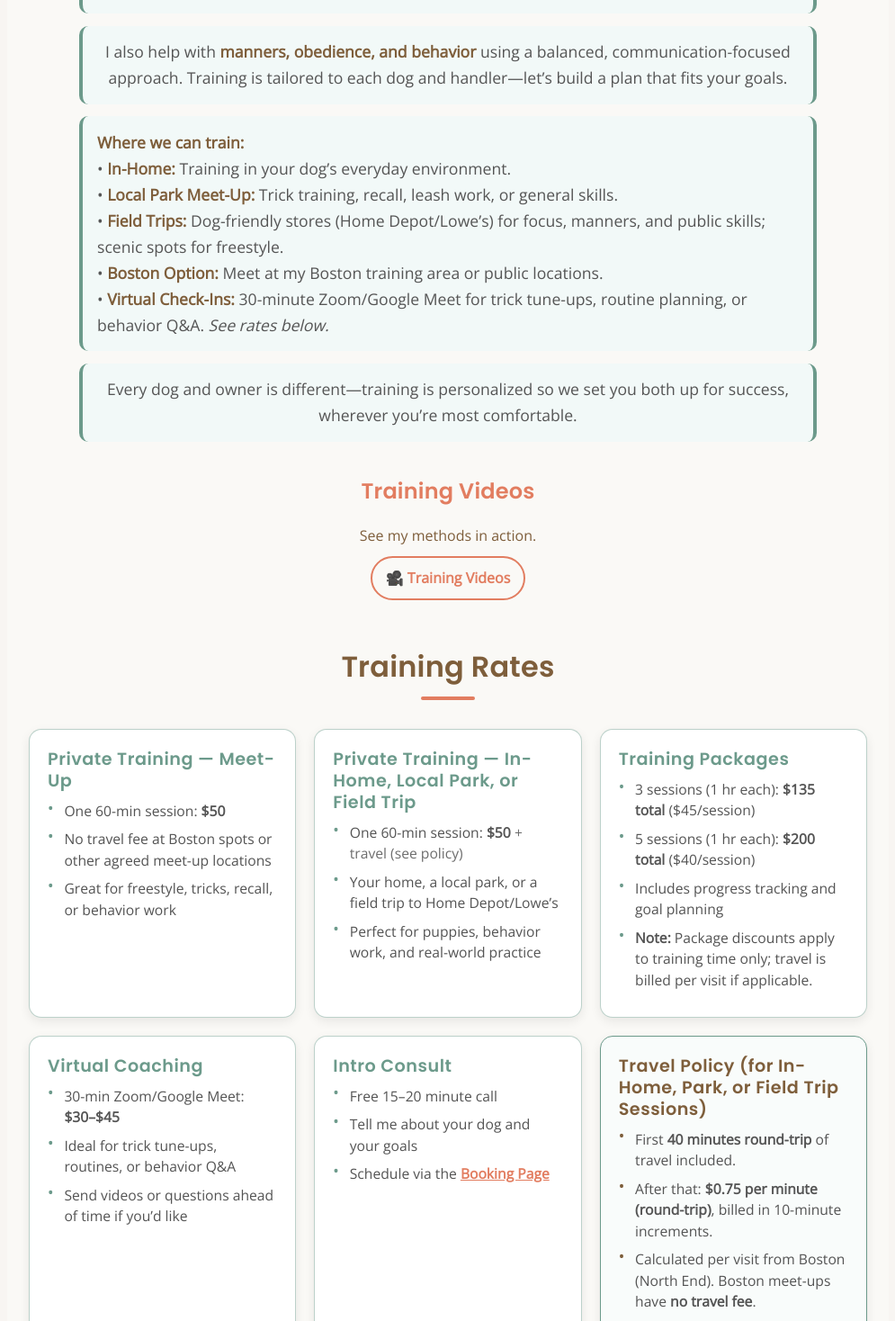
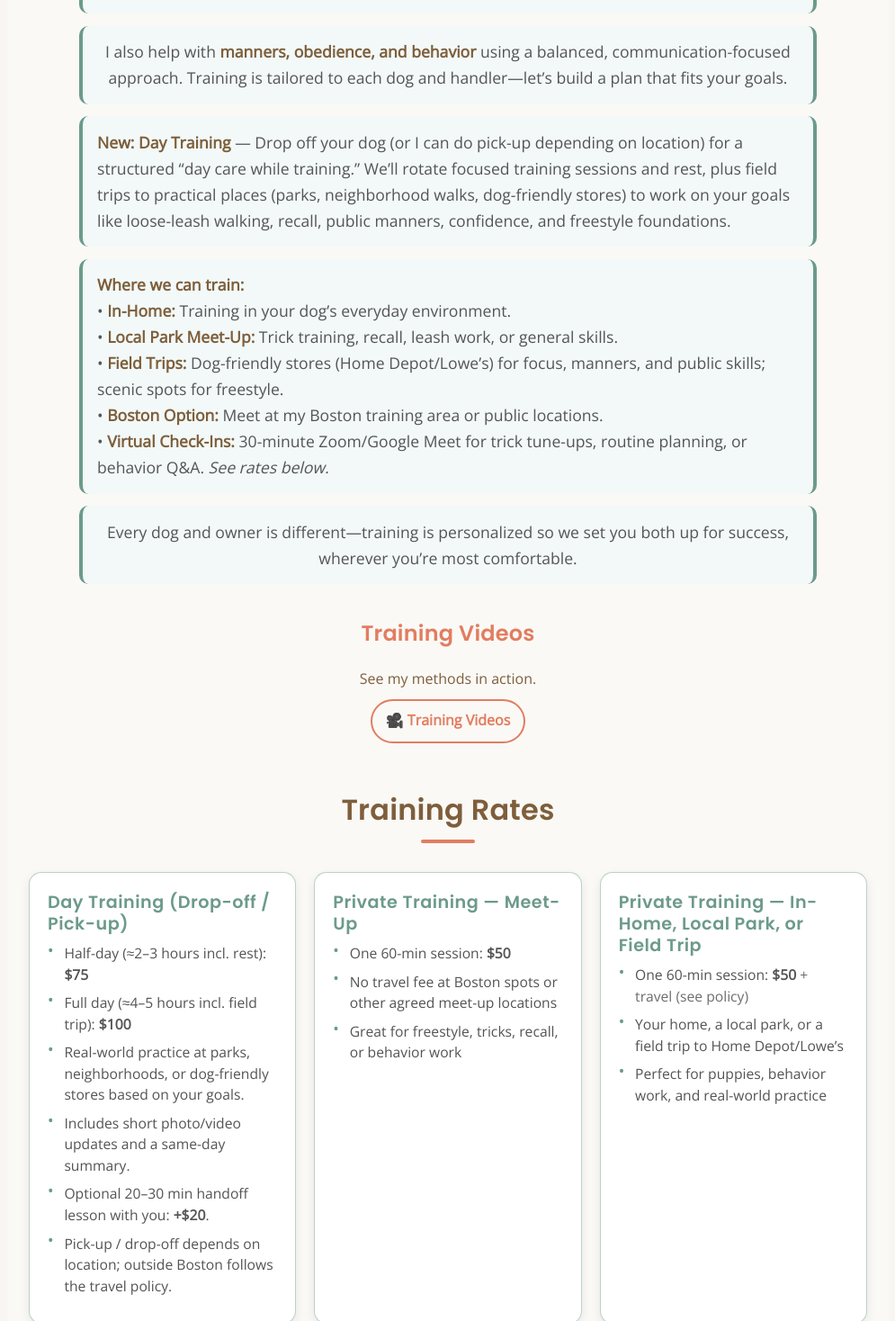
Before and after one commit to jpantano30/paisley-dog-gear, a React (Create React App) app: page /training in a window 1280 px wide. Shown: the part 602-2070 px from the top of the page at 90% size, without its empty margins (142-1137 px from the left). Built offline with nearby package versions, Linux system fonts and the light colour scheme.

Commit message:
adding day training

```diff
--- a/src/pages/TrainingForm.js
+++ b/src/pages/TrainingForm.js
@@ -8,8 +8,12 @@ const TrainingForm = () => {
     name: "",
     email: "",
     dogName: "",
+    dogAge: "",
+    dogBreed: "",
     goals: "",
-    experience: ""
+    experience: "",
+    referral: "",
+    serviceType: "" // NEW
   });
 
   const [showModal, setShowModal] = useState(false);
@@ -27,9 +31,7 @@ const TrainingForm = () => {
 
     fetch("https://formspree.io/f/mjkrolwr", {
       method: "POST",
-      headers: {
-        "Content-Type": "application/json"
-      },
+      headers: { "Content-Type": "application/json" },
       body: JSON.stringify(formData)
     })
       .then((res) => {
@@ -38,11 +40,6 @@ const TrainingForm = () => {
       })
       .catch(() => alert("Something went wrong. Please try again."));
   };
-
-  // {/* <br /><br />
-  //         I also offer help with <strong>manners, obedience, and behavior</strong> using a balanced, communication-focused approach.
-  //         Tools like prong collars or e-collars may be used if needed and are introduced thoughtfully and with consent.
-  //         Training is tailored to each dog and handler — let’s build a plan that fits your goals. */}
 
   return (
     <>
@@ -69,8 +66,11 @@ const TrainingForm = () => {
         content="Share your goals, get a tailored plan and pricing. Read the step-by-step training process."
       />
 
-      {/* FAQ JSON-LD */}
-      <script type="application/ld+json">{JSON.stringify({
+      {/* FAQ JSON-LD (added Day Training FAQ) */}
+      <script
+        type="application/ld+json"
+        dangerouslySetInnerHTML={{
+          __html: JSON.stringify({
             "@context": "https://schema.org",
             "@type": "FAQPage",
             "mainEntity": [
@@ -79,7 +79,8 @@ const TrainingForm = () => {
                 "name": "Do I need a consult first?",
                 "acceptedAnswer": {
                   "@type": "Answer",
-              "text": "A free 15-minute consult is optional—great for quick questions or checking fit. You can also submit the training form directly."
+                  "text":
+                    "A free 15-minute consult is optional—great for quick questions or checking fit. You can also submit the training form directly."
                 }
               },
               {
@@ -87,11 +88,23 @@ const TrainingForm = () => {
                 "name": "How does the training process work?",
                 "acceptedAnswer": {
                   "@type": "Answer",
-              "text": "You share your goals, I review and propose a plan, then we schedule sessions. You’ll get clear homework and progress check-ins."
+                  "text":
+                    "You share your goals, I review and propose a plan, then we schedule sessions. You’ll get clear homework and progress check-ins."
+                }
+              },
+              {
+                "@type": "Question",
+                "name": "Do you offer Day Training?",
+                "acceptedAnswer": {
+                  "@type": "Answer",
+                  "text":
+                    "Yes. Day Training is a drop-off or pick-up option where your dog spends a structured half or full day with me. We rotate focused training sessions, rest breaks, and real-life field trips to work on your goals. Pick-up/drop-off depends on location and follows the travel policy when applicable."
                 }
               }
             ]
-      })}</script>
+          })
+        }}
+      />
 
       <div className="training-form-container">
         <h1>Dog Training Request</h1>
@@ -99,7 +112,7 @@ const TrainingForm = () => {
           Share the details about your dog and goals—I'll send a plan, pricing, and scheduling options.
         </p>
 
-        {/* Helper box under the heading (like other pages) */}
+        {/* Helper box under the heading */}
         <section aria-label="How quotes and scheduling work" className="page-intro">
           <h2>How training works</h2>
           <p>
@@ -109,7 +122,7 @@ const TrainingForm = () => {
           <p>
             If we decide to move forward, I’ll send a short intake form for additional details. After I receive it, you’ll get a tailored plan with pricing and
             scheduling options. Once you approve, we’ll book your first session. Payment is handled separately through Venmo or PayPal.
-            Prefer to talk first? <Link to="/booking" >Book a free 15-minute consult</Link>.
+            Prefer to talk first? <Link to="/booking">Book a free 15-minute consult</Link>.
           </p>
         </section>
 
@@ -125,6 +138,14 @@ const TrainingForm = () => {
             I also help with <strong>manners, obedience, and behavior</strong> using a balanced,
             communication-focused approach. Training is tailored to each dog and handler—let’s build a
             plan that fits your goals.
+          </p>
+
+          {/* NEW: Day Training blurb */}
+          <p className="notes">
+            <strong>New: Day Training</strong> — Drop off your dog (or I can do pick-up depending on location) for a structured
+            “day care while training.” We’ll rotate focused training sessions and rest, plus field trips to practical places
+            (parks, neighborhood walks, dog-friendly stores) to work on your goals like loose-leash walking, recall,
+            public manners, confidence, and freestyle foundations.
           </p>
 
           <p className="notes">
@@ -154,6 +175,19 @@ const TrainingForm = () => {
           <h2>Training Rates</h2>
 
           <div className="pricing-grid training-pricing-grid">
+            {/* NEW Day Training card */}
+            <div className="price-card">
+              <h3>Day Training (Drop-off / Pick-up)</h3>
+              <ul>
+                <li>Half-day (≈2–3 hours incl. rest): <strong>$75</strong></li>
+                <li>Full day (≈4–5 hours incl. field trip): <strong>$100</strong></li>
+                <li>Real-world practice at parks, neighborhoods, or dog-friendly stores based on your goals.</li>
+                <li>Includes short photo/video updates and a same-day summary.</li>
+                <li>Optional 20–30 min handoff lesson with you: <strong>+$20</strong>.</li>
+                <li>Pick-up / drop-off depends on location; outside Boston follows the travel policy.</li>
+              </ul>
+            </div>
+
             <div className="price-card">
               <h3>Private Training — Meet-Up</h3>
               <ul>
@@ -216,6 +250,16 @@ const TrainingForm = () => {
         <h2 className="form-heading">Tell me about your pup and what you’re looking for</h2>
 
         <form onSubmit={handleSubmit} className="training-form">
+          {/* NEW: Interest selector */}
+          <label>I’m interested in:</label>
+          <select name="serviceType" value={formData.serviceType} onChange={handleChange} required>
+            <option value="">Select…</option>
+            <option value="Day Training">Day Training (drop-off / pick-up)</option>
+            <option value="Private Training">Private Training (meet-up / in-home / park / field trip)</option>
+            <option value="Virtual Coaching">Virtual Coaching (Zoom/Meet)</option>
+            <option value="Not Sure">Not sure yet</option>
+          </select>
+
           <label>Your Name:</label>
           <input type="text" name="name" required onChange={handleChange} value={formData.name} />
 
@@ -254,7 +298,6 @@ const TrainingForm = () => {
         )}
       </div>
     </>
-
   );
 };
 
```
Lines whose indentation alone changed are shown as unchanged.
